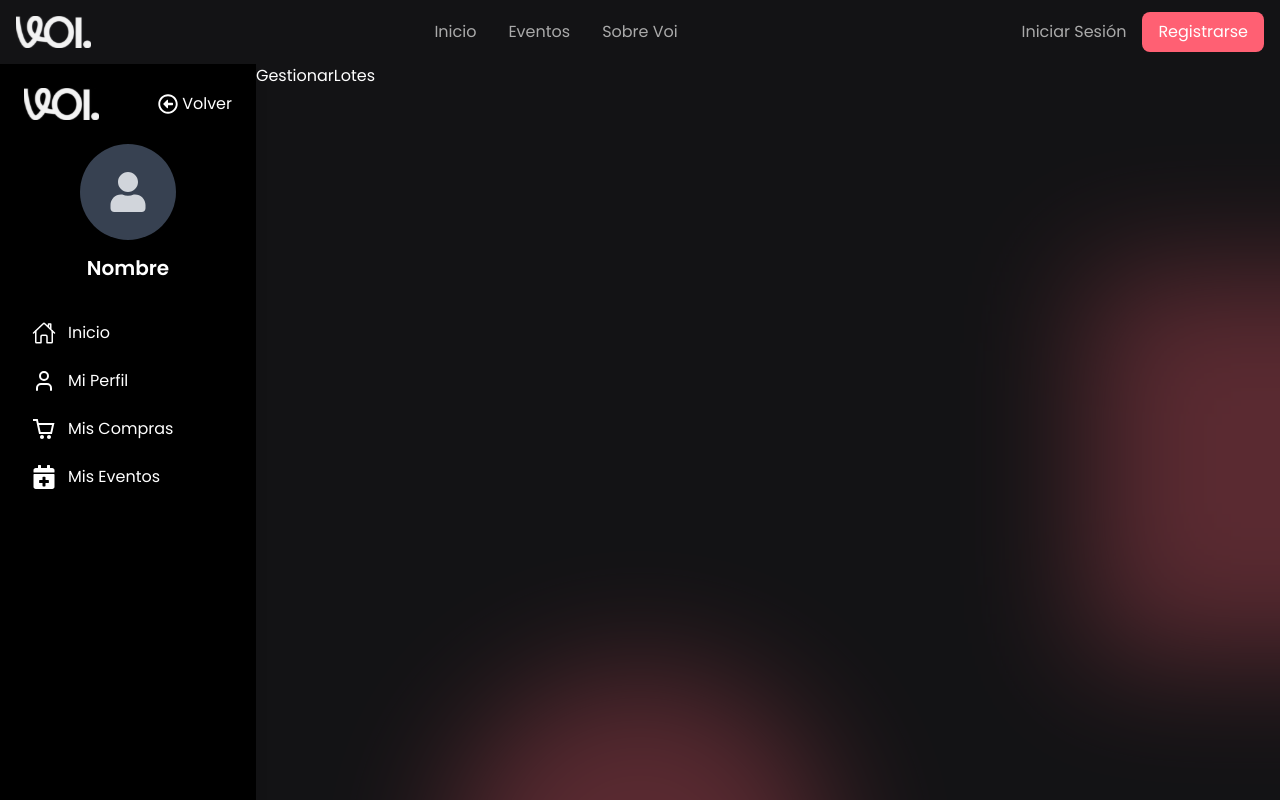
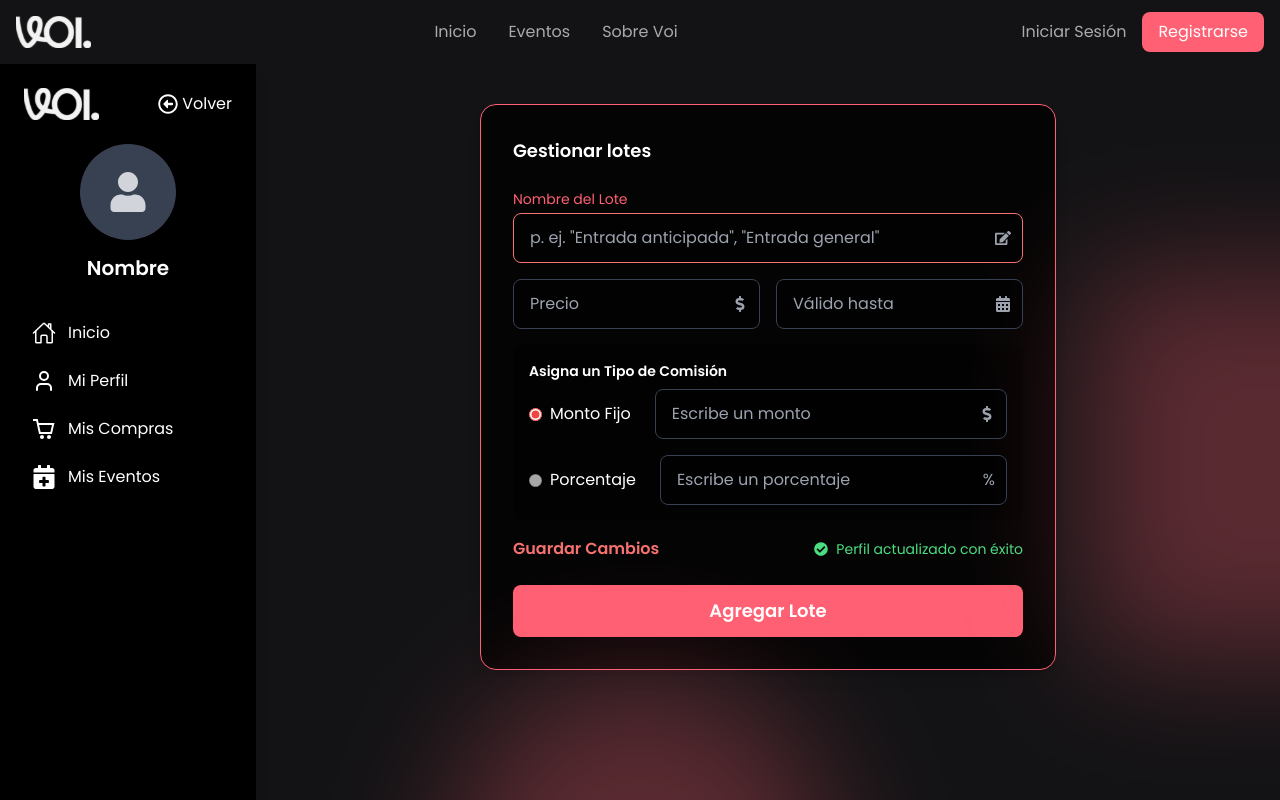
Before and after one commit to Pir4te64/Voi_frontend, a React (Vite) app: page /dashboard/gestionarlotes in a window 1280 px wide. Shown: the top 800 px of the page. Built offline with nearby package versions, Linux system fonts and the light colour scheme; what @codaworks/react-glow would draw is missing.

Commit message:
feat: implementar el componente GestionarLotes con un diseño mejorado y campos para gestionar información de lotes, incluyendo nombre, precio y tipo de comisión

```diff
--- a/src/components/Dashboard/GestionEventos/GestionarLotes.tsx
+++ b/src/components/Dashboard/GestionEventos/GestionarLotes.tsx
@@ -1,4 +1,107 @@
-const GestionarLotes = () => {
-  return <div>GestionarLotes</div>;
+import React from "react";
+import {
+  FaEdit,
+  FaDollarSign,
+  FaCalendarAlt,
+  FaCheckCircle,
+} from "react-icons/fa";
+
+const GestionarLotes: React.FC = () => {
+  return (
+    <div className="max-w-xl mx-auto mt-10 p-8 rounded-2xl bg-black/80 border border-secondary shadow-lg">
+      <h2 className="text-lg font-semibold text-white mb-6">Gestionar lotes</h2>
+      {/* Nombre del Lote */}
+      <div className="mb-4">
+        <label
+          className="block text-secondary text-sm mb-1"
+          htmlFor="nombreLote"
+        >
+          Nombre del Lote
+        </label>
+        <div className="relative">
+          <input
+            id="nombreLote"
+            type="text"
+            placeholder='p. ej. "Entrada anticipada", "Entrada general"'
+            className="w-full rounded-lg border border-red-400 bg-black/60 px-4 py-3 pr-10 text-white placeholder-gray-400 focus:border-secondary focus:outline-none"
+            disabled
+          />
+          <FaEdit className="absolute right-3 top-1/2 -translate-y-1/2 text-gray-400" />
+        </div>
+      </div>
+      {/* Precio y Fecha */}
+      <div className="mb-4 flex gap-4">
+        <div className="flex-1 relative">
+          <input
+            type="text"
+            placeholder="Precio"
+            className="w-full rounded-lg border border-gray-700 bg-black/60 px-4 py-3 pr-10 text-white placeholder-gray-400 focus:border-secondary focus:outline-none"
+            disabled
+          />
+          <FaDollarSign className="absolute right-3 top-1/2 -translate-y-1/2 text-gray-400" />
+        </div>
+        <div className="flex-1 relative">
+          <input
+            type="text"
+            placeholder="Válido hasta"
+            className="w-full rounded-lg border border-gray-700 bg-black/60 px-4 py-3 pr-10 text-white placeholder-gray-400 focus:border-secondary focus:outline-none"
+            disabled
+          />
+          <FaCalendarAlt className="absolute right-3 top-1/2 -translate-y-1/2 text-gray-400" />
+        </div>
+      </div>
+      {/* Tipo de Comisión */}
+      <div className="mb-4 rounded-lg bg-black/60 p-4">
+        <label className="block text-white text-sm mb-2 font-semibold">
+          Asigna un Tipo de Comisión
+        </label>
+        <div className="flex flex-col gap-2">
+          <label className="flex items-center gap-2">
+            <input type="radio" checked readOnly className="accent-red-500" />
+            <span className="text-white">Monto Fijo</span>
+            <div className="flex-1 relative ml-4">
+              <input
+                type="text"
+                placeholder="Escribe un monto"
+                className="w-full rounded-lg border border-gray-700 bg-black/60 px-4 py-3 pr-10 text-white placeholder-gray-400 focus:border-secondary focus:outline-none"
+                disabled
+              />
+              <FaDollarSign className="absolute right-3 top-1/2 -translate-y-1/2 text-gray-400" />
+            </div>
+          </label>
+          <label className="flex items-center gap-2 mt-2">
+            <input type="radio" disabled className="accent-red-500" />
+            <span className="text-white">Porcentaje</span>
+            <div className="flex-1 relative ml-4">
+              <input
+                type="text"
+                placeholder="Escribe un porcentaje"
+                className="w-full rounded-lg border border-gray-700 bg-black/60 px-4 py-3 pr-10 text-white placeholder-gray-400 focus:border-secondary focus:outline-none"
+                disabled
+              />
+              <span className="absolute right-3 top-1/2 -translate-y-1/2 text-gray-400">
+                %
+              </span>
+            </div>
+          </label>
+        </div>
+      </div>
+      {/* Guardar Cambios y Mensaje */}
+      <div className="flex items-center justify-between mb-4">
+        <span className="text-red-400 font-semibold">Guardar Cambios</span>
+        <span className="flex items-center gap-2 text-green-400 text-sm">
+          <FaCheckCircle /> Perfil actualizado con éxito
+        </span>
+      </div>
+      {/* Botón Agregar Lote */}
+      <button
+        className="w-full rounded-lg bg-secondary py-3 text-lg font-semibold text-white mt-2 transition hover:opacity-90"
+        disabled
+      >
+        Agregar Lote
+      </button>
+    </div>
+  );
 };
+
 export default GestionarLotes;
```
